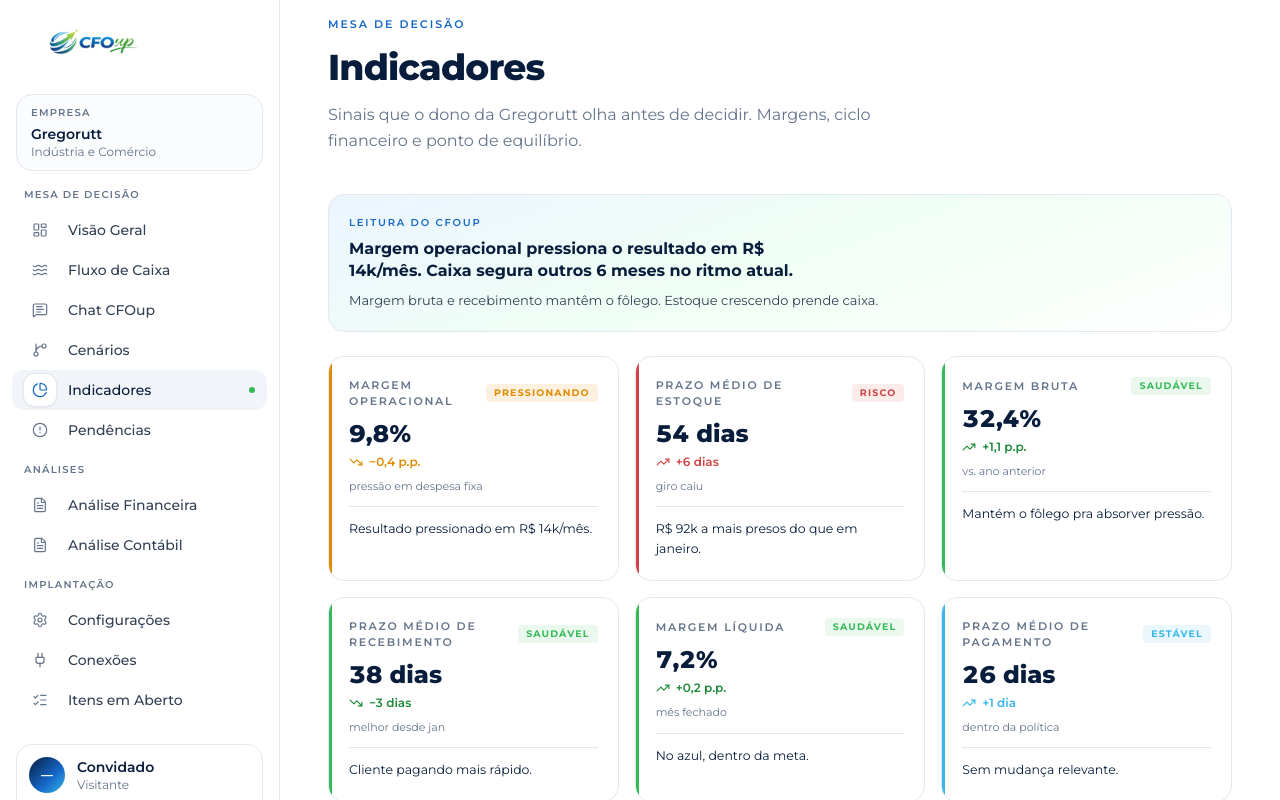
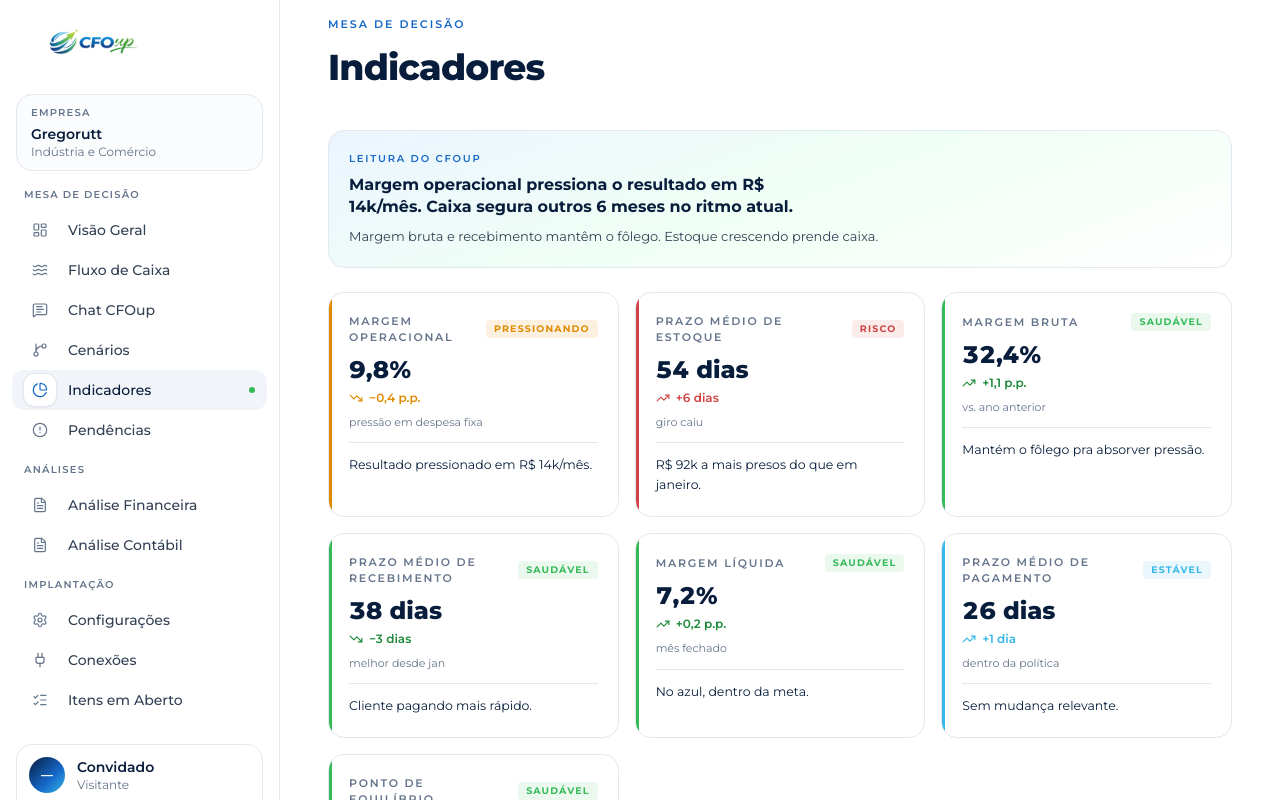
Before and after one commit to cfoup2026/cfoup-overview-v3, a Next.js app: page /margens in a window 1280 px wide. Shown: the top 800 px of the page. Built offline with nearby package versions, Linux system fonts and the light colour scheme.

Commit message:
refactor: remove unused 'description' prop from PageHeader
Simplify PageHeader by removing unused 'description' and unused 'clienteAtual' import.

```diff
--- a/app/(app)/margens/page.tsx
+++ b/app/(app)/margens/page.tsx
@@ -89,11 +89,7 @@ const INDICADORES: Indicator[] = [
 export default function IndicadoresPage() {
   return (
     <>
-      <PageHeader
-        eyebrow="Mesa de decisão"
-        title="Indicadores"
-        description={`Sinais que o dono da ${clienteAtual.empresa.nomeCurto} olha antes de decidir. Margens, ciclo financeiro e ponto de equilíbrio.`}
-      />
+      <PageHeader eyebrow="Mesa de decisão" title="Indicadores" />
 
       {/* Leitura do CFOup */}
       <section className="mb-6 rounded-2xl border border-border bg-hero-gradient p-4 md:p-5">
```
